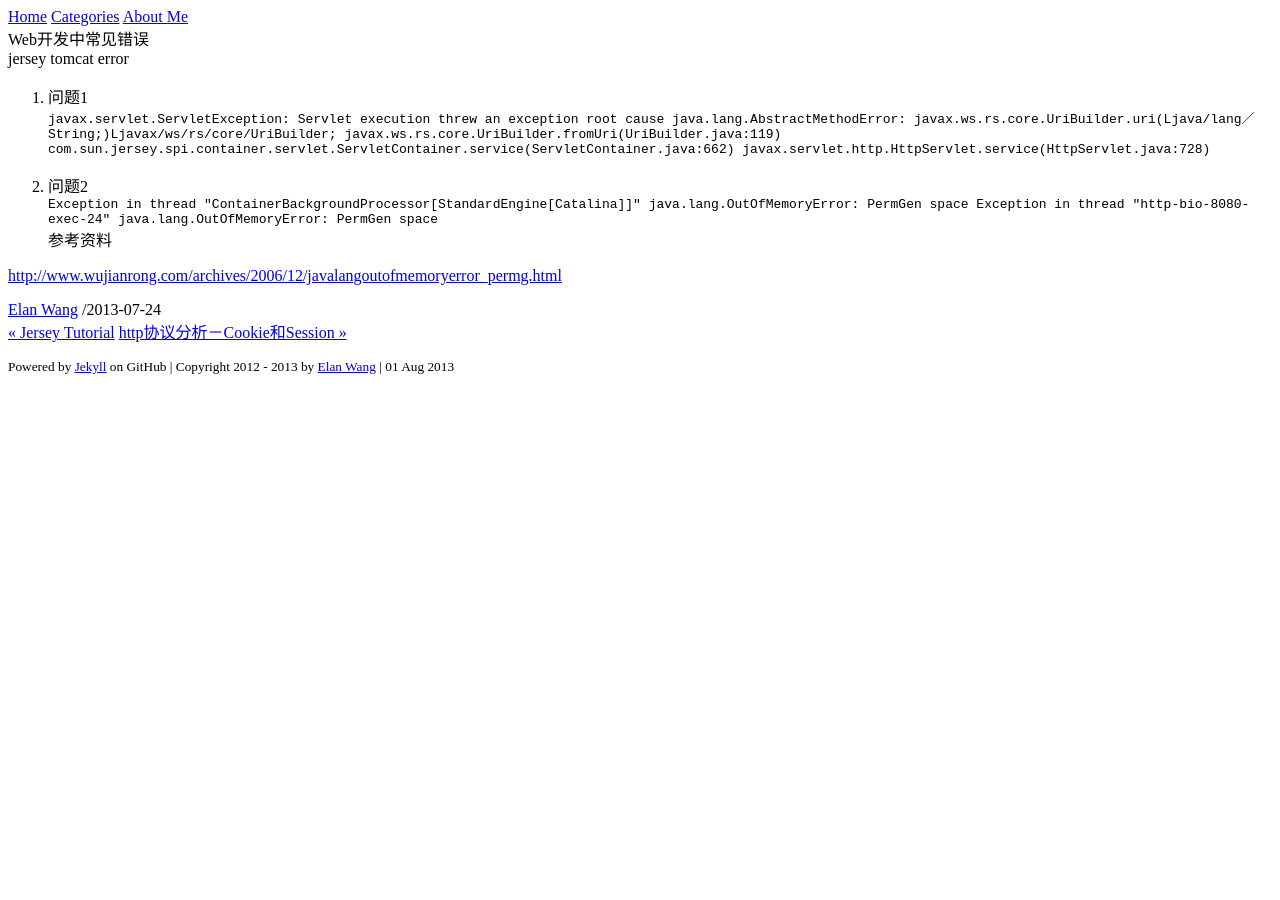
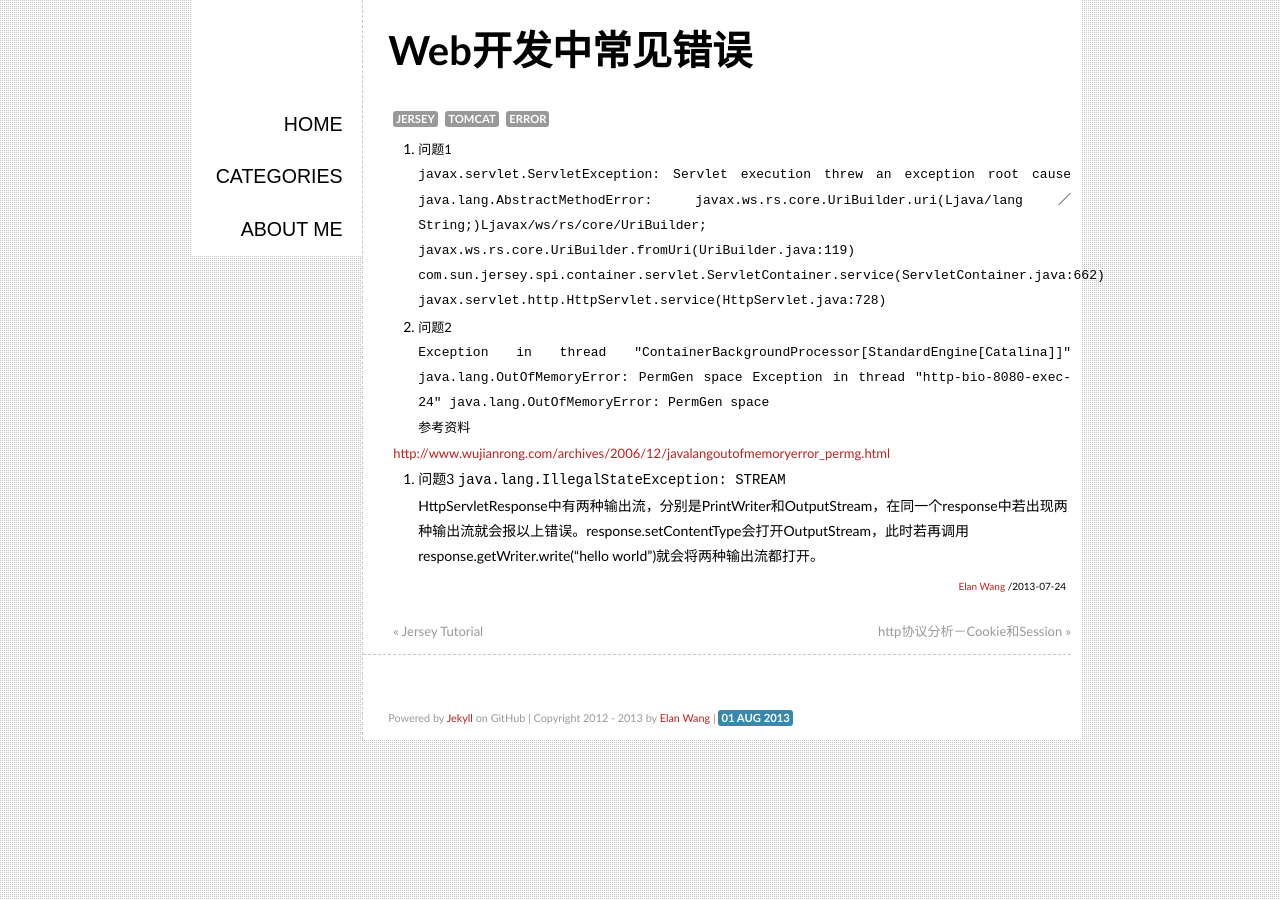
Before and after one commit to elan2wang/note, a Jekyll site: the page built from _posts/2013-07-24-web-error.md, in a window 1280 px wide. Built offline with Jekyll 4.4.1, drawn with Linux system fonts in a browser that asks for light colours; Markdown is read by kramdown in place of the engine named in the settings; comment, search, counter and statistics services are not loaded.

Commit message:
edit some post

```diff
--- a/_includes/head.html
+++ b/_includes/head.html
@@ -4,9 +4,9 @@
   <meta name="author" content="{{ site.author}}"/>
   <meta name="keywords" content="Elan Wang | 王坚"/>
   <meta name="description" conetnt="Elan Wang | 王坚 | Machine Learning | Artificial Intelligence | Algorithm"/>
-  <link rel="stylesheet" type="text/css" href="../style/common.css">
-  <link rel="stylesheet" type="text/css" href="../style/highlight.css">
-  <link rel="stylesheet" type="text/css" href="../style/note.css">
+  <link rel="stylesheet" type="text/css" href="{{ site.url }}/style/common.css">
+  <link rel="stylesheet" type="text/css" href="{{ site.url }}/style/highlight.css">
+  <link rel="stylesheet" type="text/css" href="{{ site.url }}/style/note.css">
   <script type="text/x-mathjax-config">
   MathJax.Hub.Config({
     "HTML-CSS": {
--- a/_posts/2013-07-24-web-error.md
+++ b/_posts/2013-07-24-web-error.md
@@ -18,3 +18,9 @@ Exception in thread "http-bio-8080-exec-24" java.lang.OutOfMemoryError: PermGen
 </code>
 参考资料
 <http://www.wujianrong.com/archives/2006/12/javalangoutofmemoryerror_permg.html>
+
+3. 问题3
+<code>
+java.lang.IllegalStateException: STREAM
+</code>
+HttpServletResponse中有两种输出流，分别是PrintWriter和OutputStream，在同一个response中若出现两种输出流就会报以上错误。response.setContentType会打开OutputStream，此时若再调用response.getWriter.write("hello world")就会将两种输出流都打开。
```
Also changed, not shown: _posts/2013-07-09-java-tips.md (+4 -0 lines), _posts/2013-07-31-map-related.md (added, +11 -0 lines), _posts/2013-07－30-session-management.md (added, +12 -0 lines), 2 other files.
